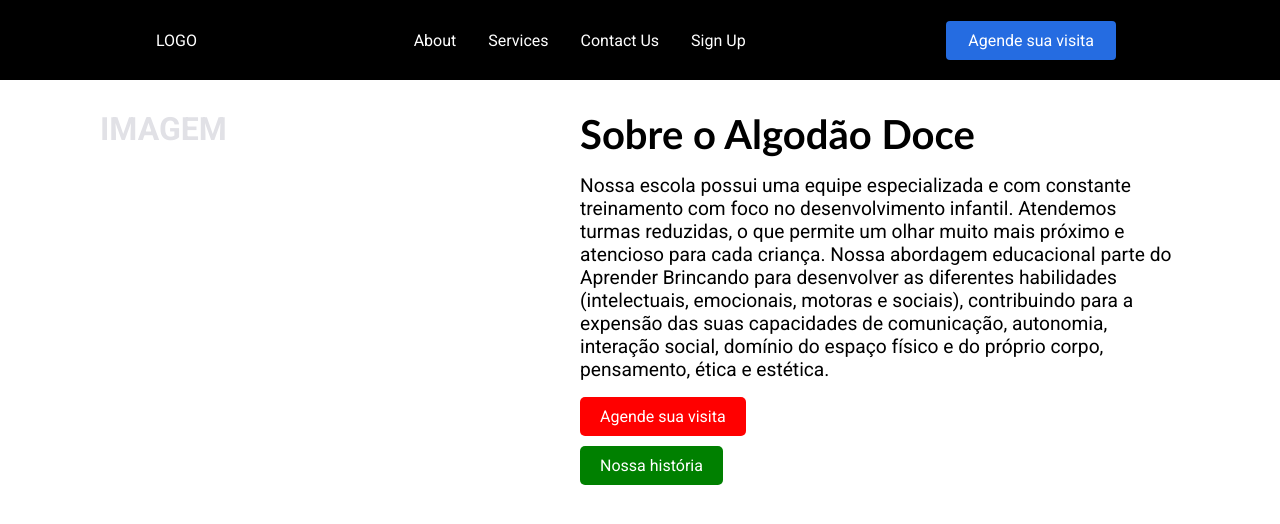
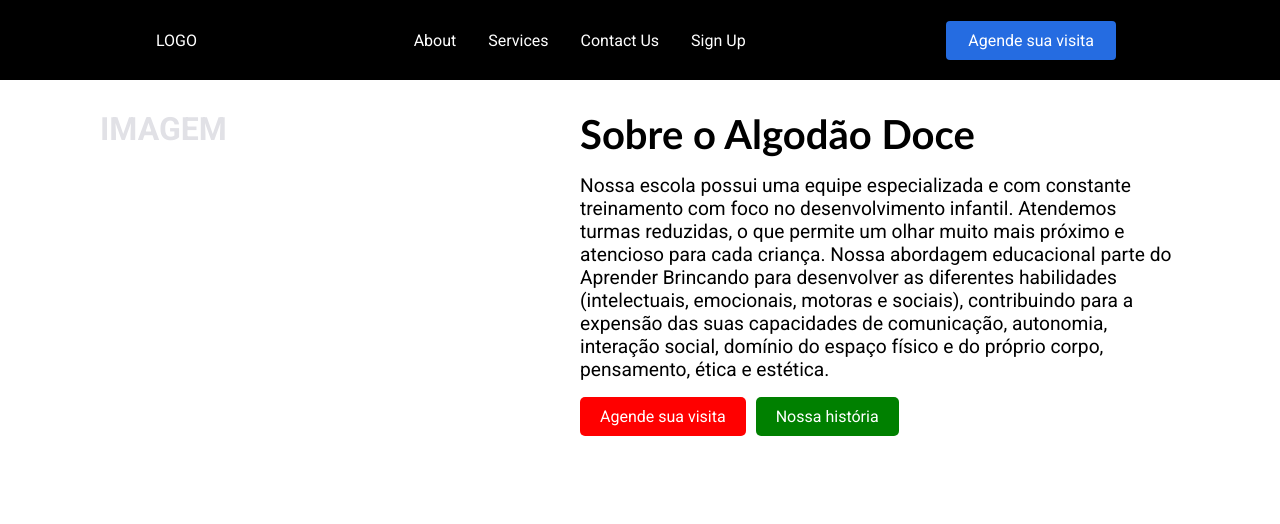
Before and after one commit to WillDevAC/CANOAS-DEMO, a Next.js app: page /home in a window 1280 px wide. Shown: the top 524 px of the page. Built offline with nearby package versions, Linux system fonts and the light colour scheme.

Commit message:
feature/about(btn inline block)

```diff
--- a/src/components/about/styles.ts
+++ b/src/components/about/styles.ts
@@ -44,7 +44,6 @@ export const Paragraph = styled.p`
 export const ButtonContainer = styled.div`
   display: flex;
   align-items: flex-start;
-  flex-direction: column;
 `;
 
 export const BtnRed = styled.a`
@@ -56,5 +55,5 @@ export const BtnRed = styled.a`
 
 export const BtnGreen = styled(BtnRed)`
   background-color: green;
-  margin-top: 10px;
+  margin-left: 10px;
 `;
```
